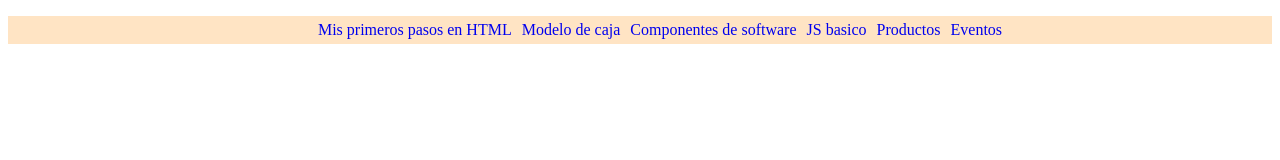
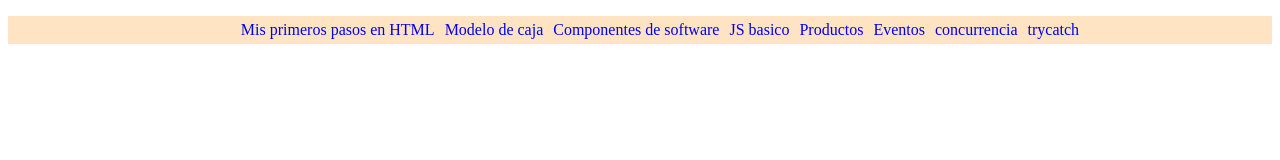
Before and after one commit to Acercandro21/Ejemplos_Clase, a plain HTML site: page index.html in a window 1280 px wide. Drawn offline with Linux system fonts and the light colour scheme.

Commit message:
ft: Se agrego concurrencia,secuencia  y trycatch

```diff
--- a/index.html
+++ b/index.html
@@ -15,6 +15,8 @@
             <li class="opcion"><a href="pages/empezandoconjs.html">JS basico</a></li>
             <li class="opcion"><a href="pages/producto.html">Productos</a></li>
             <li class="opcion"><a href="pages/eventos.html">Eventos</a></li>
+            <li class="opcion"><a href="pages/concurrencia.html">concurrencia</a></li>
+            <li class="opcion"><a href="pages/trycatch.html">trycatch</a></li>
         </ul>
     </section>
 </body>
```
